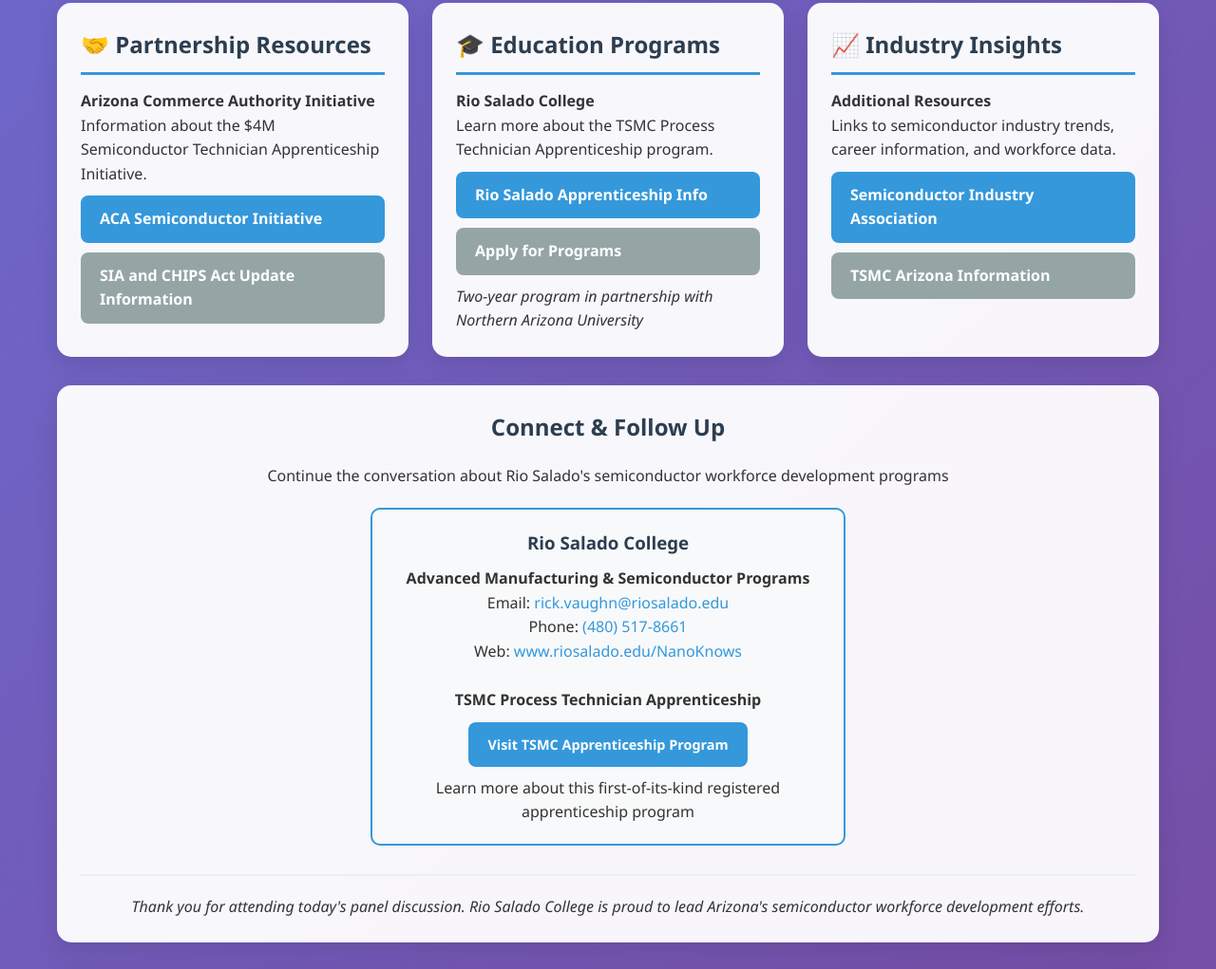
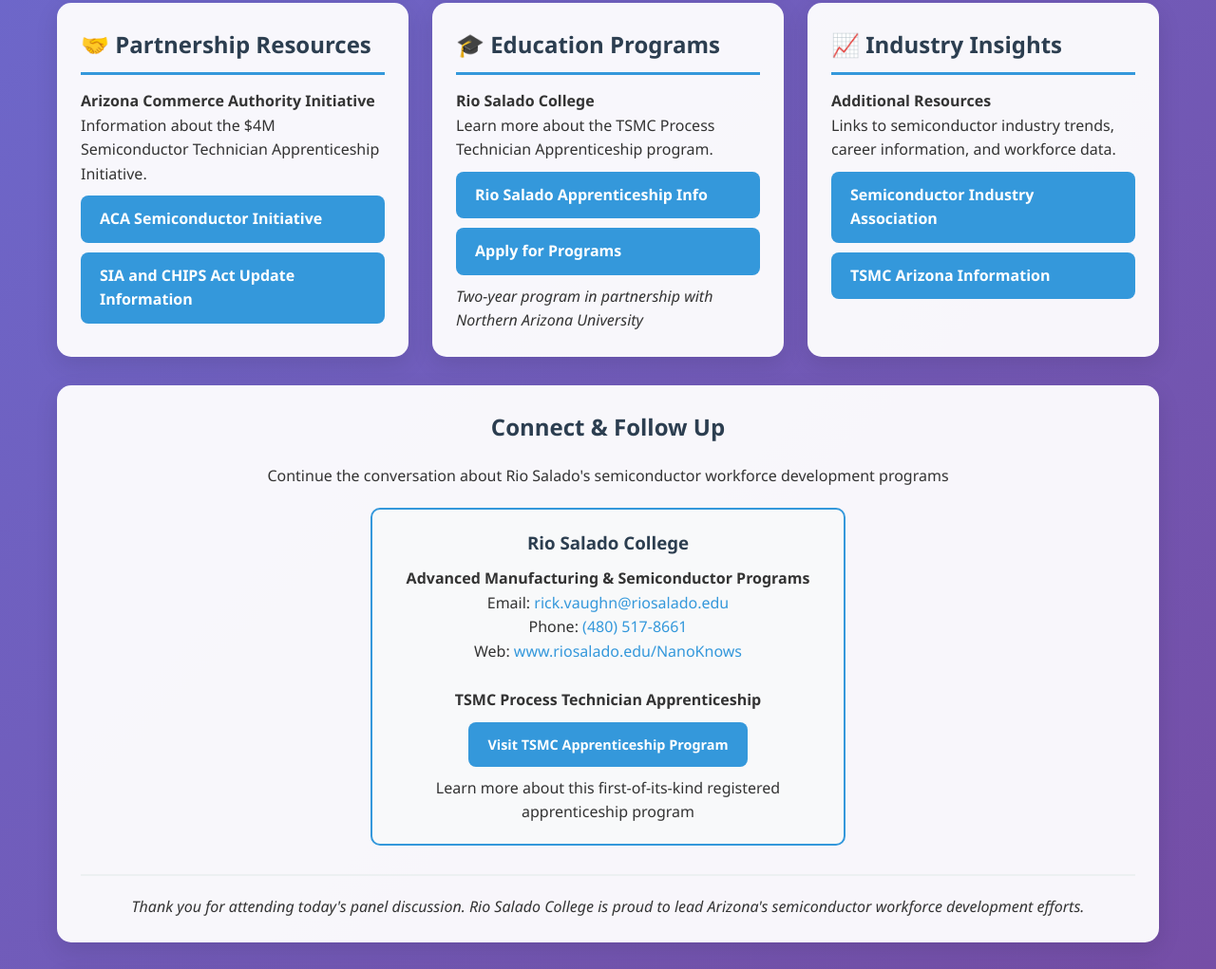
Before and after one commit to lloh7/chips-panel-resources, a plain HTML site: page index.html in a window 1280 px wide. Shown: the part 2154-3175 px from the top of the page at 95% size. Drawn offline with Linux system fonts and the light colour scheme.

Commit message:
Update index.html

```diff
--- a/index.html
+++ b/index.html
@@ -269,7 +269,7 @@
                 <p><strong>Arizona Commerce Authority Initiative</strong><br>
                 Information about the $4M Semiconductor Technician Apprenticeship Initiative.</p>
                 <a href="Arizona Semiconductor Technician Apprenticeship Initiative.docx" class="resource-link">ACA Semiconductor Initiative</a>
-                <a href="SIA_2024_State-of-Industry-Report.pdf" class="resource-link secondary">SIA and CHIPS Act Update Information</a>
+                <a href="SIA_2024_State-of-Industry-Report.pdf" class="resource-link">SIA and CHIPS Act Update Information</a>
             </div>
 
             <div class="resource-card">
@@ -277,7 +277,7 @@
                 <p><strong>Rio Salado College</strong><br>
                 Learn more about the TSMC Process Technician Apprenticeship program.</p>
                 <a href="mailto:rick.vaughn@riosalado.edu" class="resource-link">Rio Salado Apprenticeship Info</a>
-                <a href="https://www.maricopa.edu/become-student" class="resource-link secondary">Apply for Programs</a>
+                <a href="https://www.maricopa.edu/become-student" class="resource-link">Apply for Programs</a>
                 <p><em>Two-year program in partnership with Northern Arizona University</em></p>
             </div>
 
@@ -286,7 +286,7 @@
                 <p><strong>Additional Resources</strong><br>
                 Links to semiconductor industry trends, career information, and workforce data.</p>
                 <a href="SIA_2024_State-of-Industry-Report.pdf" class="resource-link">Semiconductor Industry Association</a>
-                <a href="https://www.tsmc.com/static/abouttsmcaz/apprenticeship.htm" class="resource-link secondary">TSMC Arizona Information</a>
+                <a href="https://www.tsmc.com/static/abouttsmcaz/apprenticeship.htm" class="resource-link">TSMC Arizona Information</a>
             </div>
         </div>
 
```
